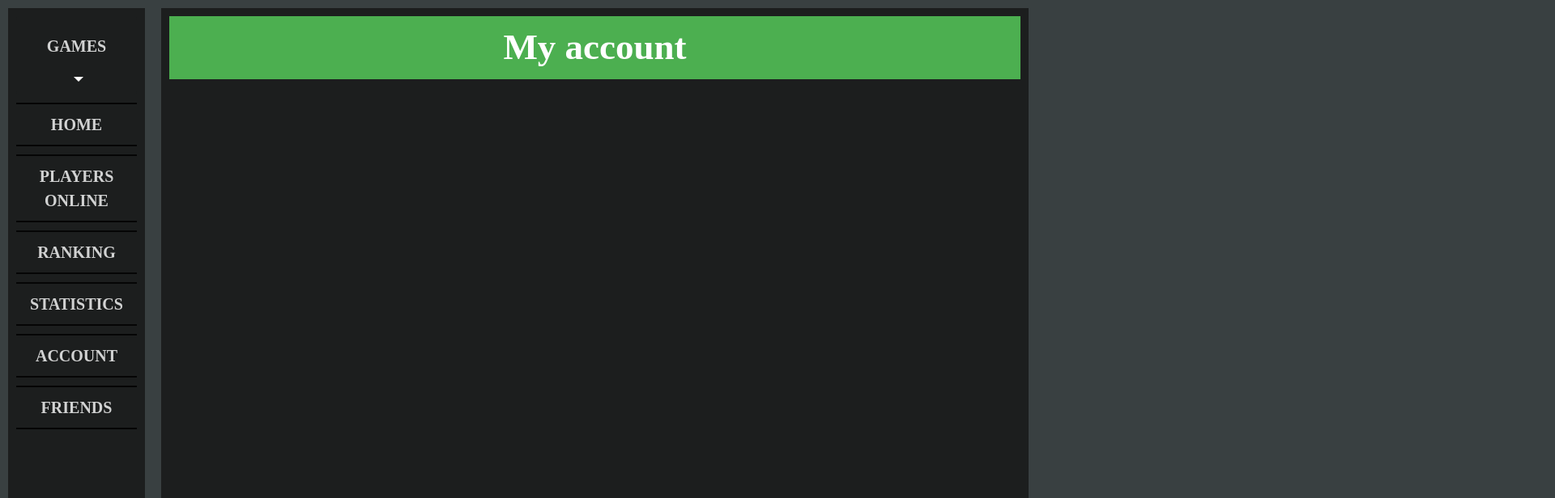
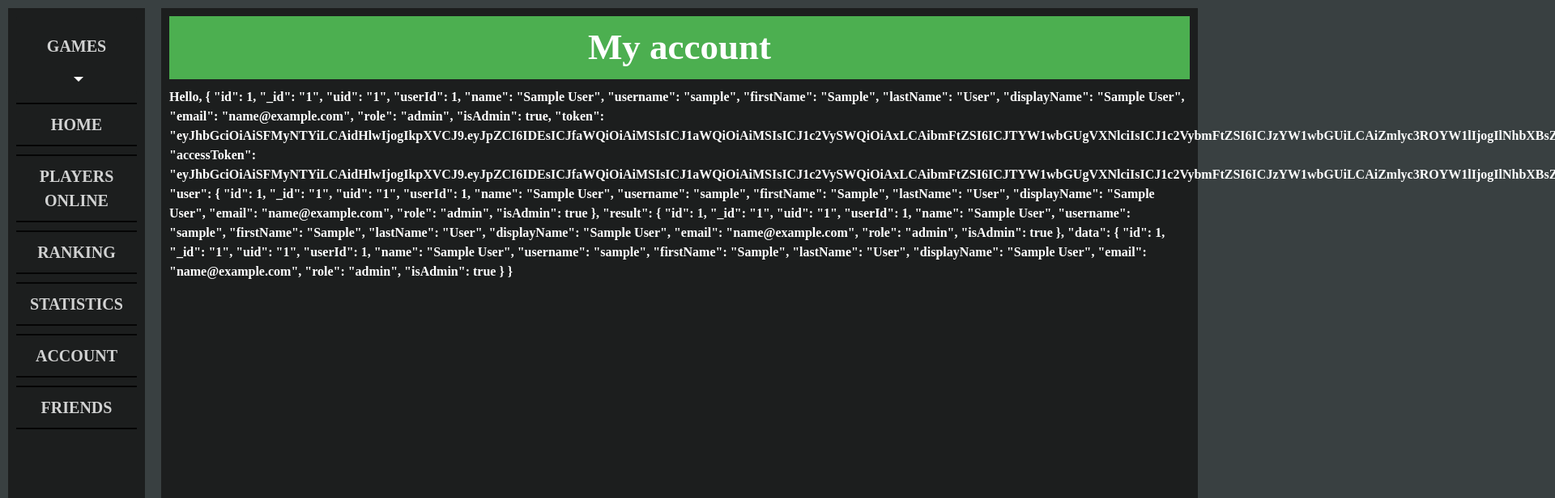
Before and after one commit to artProjects2019/ProjectAR, a Vue app in the folder frontend/: page /account in a window 1280 px wide. Shown: the top 616 px of the page at 81% size, 1920 px wide, since content can reach past the window. Built offline with nearby package versions, Linux system fonts and the light colour scheme; sample sign-in values are in the browser's storage.

Commit message:
First steps in account page

```diff
--- a/frontend/src/components/Account.vue
+++ b/frontend/src/components/Account.vue
@@ -6,6 +6,10 @@
     <div id="main">
       <div class="bar">
         My account
+      </div>
+
+      <div v-if="logged">
+        <strong> Hello, {{ logged }} </strong>
       </div>
     </div>
 
@@ -18,6 +22,16 @@ import Menu from "@/components/Menu";
 export default {
   // eslint-disable-next-line vue/multi-word-component-names
   name: "Account",
-  components: {Menu}
-}
+  components: {Menu},
+  computed: {
+    logged() {
+      return this.$store.state.auth.user;
+      },
+    },
+  mounted() {
+    if (!this.logged) {
+      this.$router.push('/login');
+    }
+  },
+};
 </script>
--- a/frontend/src/components/Login.vue
+++ b/frontend/src/components/Login.vue
@@ -77,7 +77,7 @@ export default {
                 data.message ||
                 data.toString();
             this.successful = true;
-            this.loading = false;
+            this.loading = true;
             this.$router.push("/account");
           },
           (error) => {
--- a/frontend/src/store/auth.module.js
+++ b/frontend/src/store/auth.module.js
@@ -1,7 +1,7 @@
 import AuthService from '../services/auth.service';
 const user = JSON.parse(localStorage.getItem('user'));
 const initialState = user
-    ? { status: { loggedIn: true }, user: user }
+    ? { status: { loggedIn: true }, user }
     : { status: { loggedIn: false }, user: null };
 export const auth = {
     namespaced: true,
```
